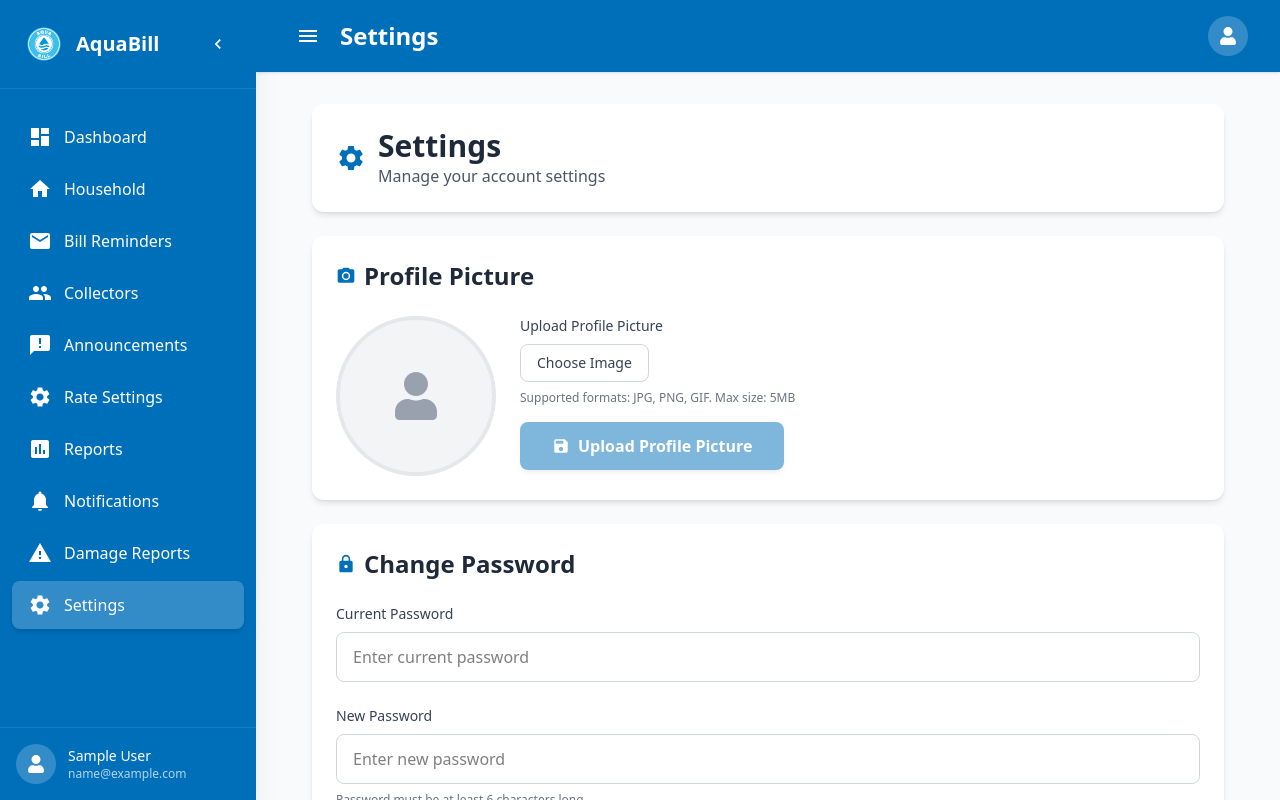
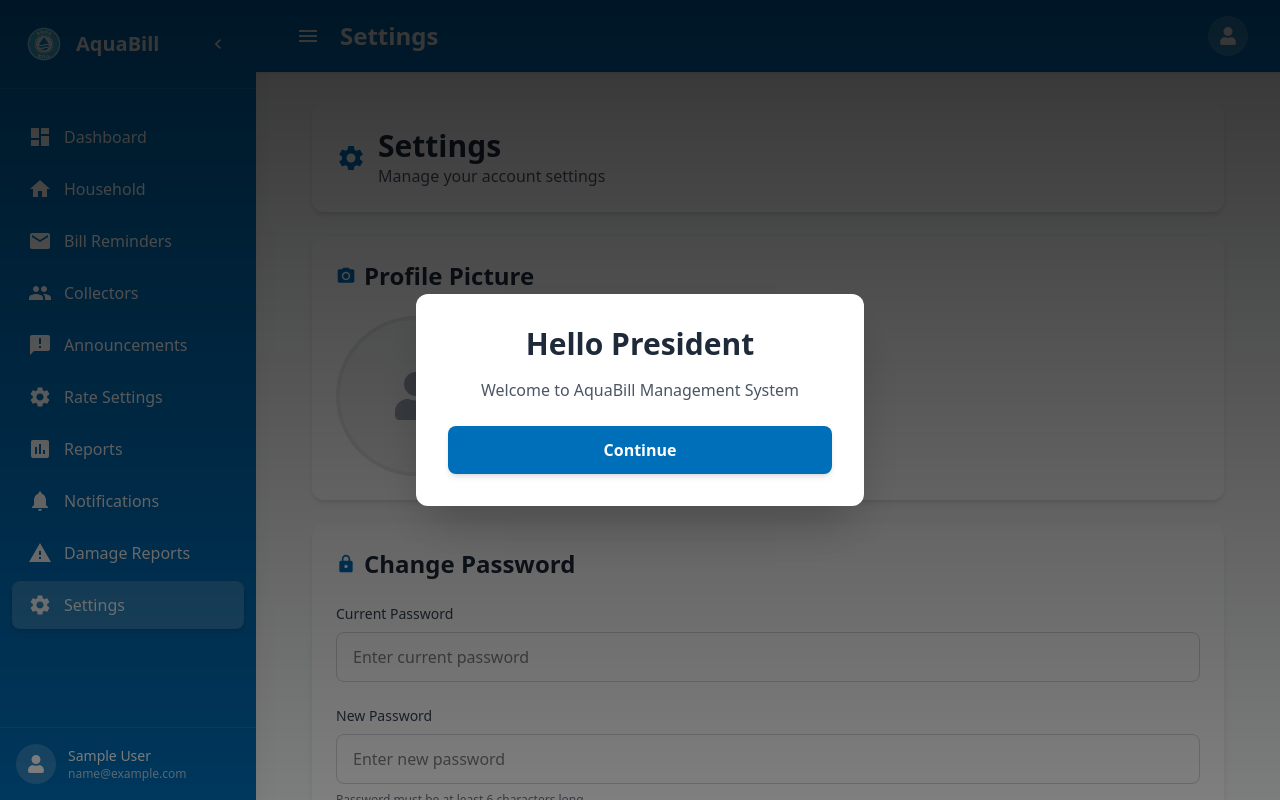
Before and after one commit to Sowishi/Aquabill-Web, a React (Vite) app: page /dashboard/settings in a window 1280 px wide. Built offline with nearby package versions, Linux system fonts and the light colour scheme; no server answers; sample sign-in values are in the browser's storage.

Commit message:
Greeting modal

```diff
--- a/src/pages/Dashboard.jsx
+++ b/src/pages/Dashboard.jsx
@@ -9,10 +9,20 @@ function Dashboard() {
   const [isSidebarOpen, setIsSidebarOpen] = useState(true)
   const [showUserDropdown, setShowUserDropdown] = useState(false)
   const [showLogoutModal, setShowLogoutModal] = useState(false)
+  const [showGreetingModal, setShowGreetingModal] = useState(false)
   const { user, logout } = useAuth()
   const location = useLocation()
   const navigate = useNavigate()
   const dropdownRef = useRef(null)
+
+  // Show greeting modal on first dashboard visit
+  useEffect(() => {
+    const greetingShown = localStorage.getItem('greetingModalShown')
+    if (!greetingShown && user) {
+      setShowGreetingModal(true)
+      localStorage.setItem('greetingModalShown', 'true')
+    }
+  }, [user])
 
   // Close dropdown when clicking outside
   useEffect(() => {
@@ -37,12 +47,18 @@ function Dashboard() {
   }
 
   const handleLogoutConfirm = () => {
+    // Clear greeting modal flag so it shows again on next login
+    localStorage.removeItem('greetingModalShown')
     logout()
     navigate('/login')
   }
 
   const handleLogoutCancel = () => {
     setShowLogoutModal(false)
+  }
+
+  const handleCloseGreetingModal = () => {
+    setShowGreetingModal(false)
   }
 
   // Get navigation items based on user role
@@ -208,6 +224,28 @@ function Dashboard() {
           </div>
         </header>
 
+        {/* Greeting Modal */}
+        {showGreetingModal && (
+          <div className="fixed inset-0 flex items-center justify-center z-50 p-4 bg-[linear-gradient(rgba(0,0,0,0.8),rgba(0,0,0,0.5))]">
+            <div className="bg-white rounded-xl shadow-2xl max-w-md w-full p-8">
+              <div className="text-center">
+                <h2 className="text-3xl font-bold text-gray-800 mb-4">
+                  {user?.role === 'admin' ? 'Hello President' : 'Hello Treasurer'}
+                </h2>
+                <p className="text-gray-600 mb-6">
+                  Welcome to AquaBill Management System
+                </p>
+                <button
+                  onClick={handleCloseGreetingModal}
+                  className="w-full bg-[#006fba] text-white hover:bg-[#005a9a] font-semibold py-3 rounded-lg transition duration-200 shadow-md hover:shadow-lg"
+                >
+                  Continue
+                </button>
+              </div>
+            </div>
+          </div>
+        )}
+
         {/* Logout Confirmation Modal */}
         {showLogoutModal && (
           <div className="fixed inset-0 flex items-center justify-center z-50 bg-[linear-gradient(rgba(0,0,0,0.8),rgba(0,0,0,0.5))]">
--- a/src/pages/Login.jsx
+++ b/src/pages/Login.jsx
@@ -135,6 +135,11 @@ function Login() {
           </form>
         </div>
       </div>
+
+      {/* Copyright */}
+      <div className="absolute bottom-4 left-0 right-0 text-center text-white/80 text-sm z-10">
+        © 2025 aquabill
+      </div>
     </div>
   )
 }
```
